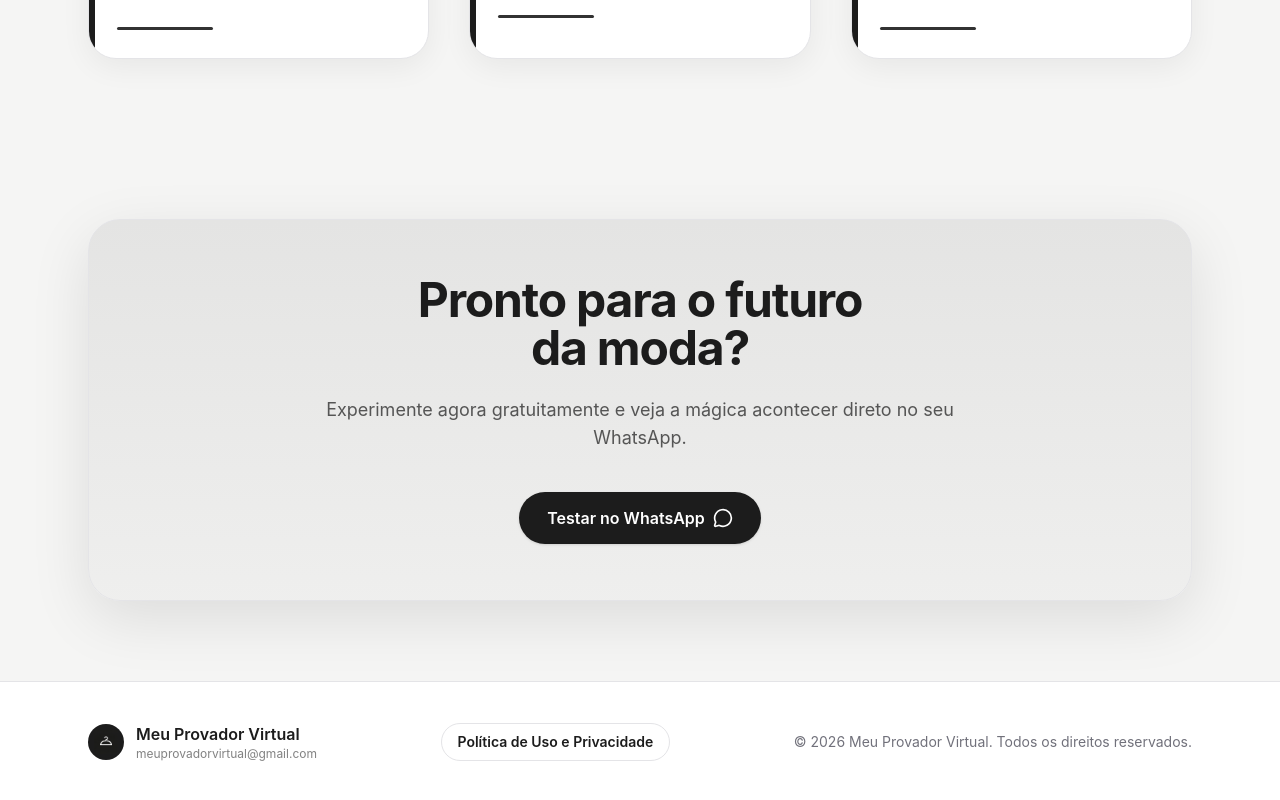
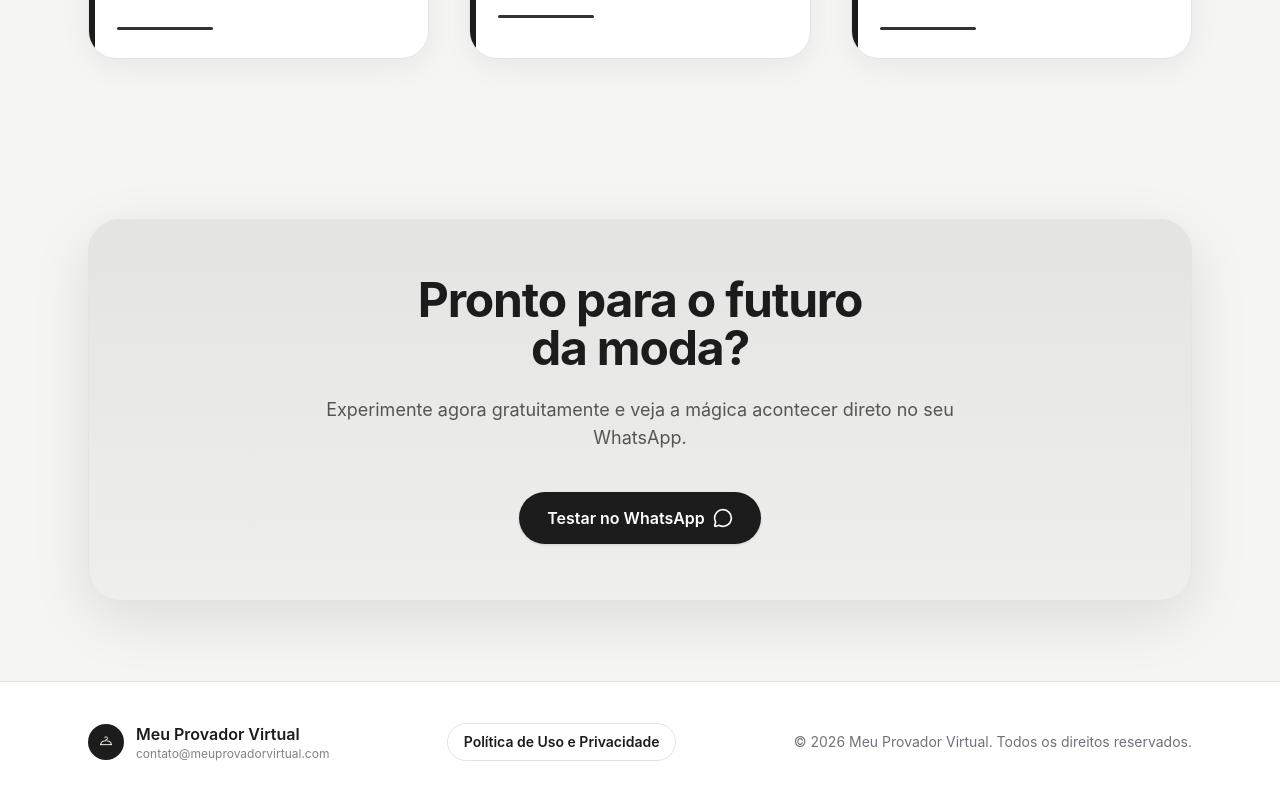
Before and after one commit to IvanAlmeida225/siteprovador, a React (Vite) app: page / in a window 1280 px wide. Shown: the part 3010-3810 px from the top of the page. Built offline with nearby package versions, Linux system fonts and the light colour scheme.

Commit message:
Update App.tsx

```diff
--- a/src/App.tsx
+++ b/src/App.tsx
@@ -708,7 +708,7 @@ function Footer() {
                 Meu Provador Virtual
               </span>
               <span className="text-xs" style={{ color: "rgba(28,28,28,0.55)" }}>
-                meuprovadorvirtual@gmail.com
+                contato@meuprovadorvirtual.com
               </span>
             </div>
           </div>
```
